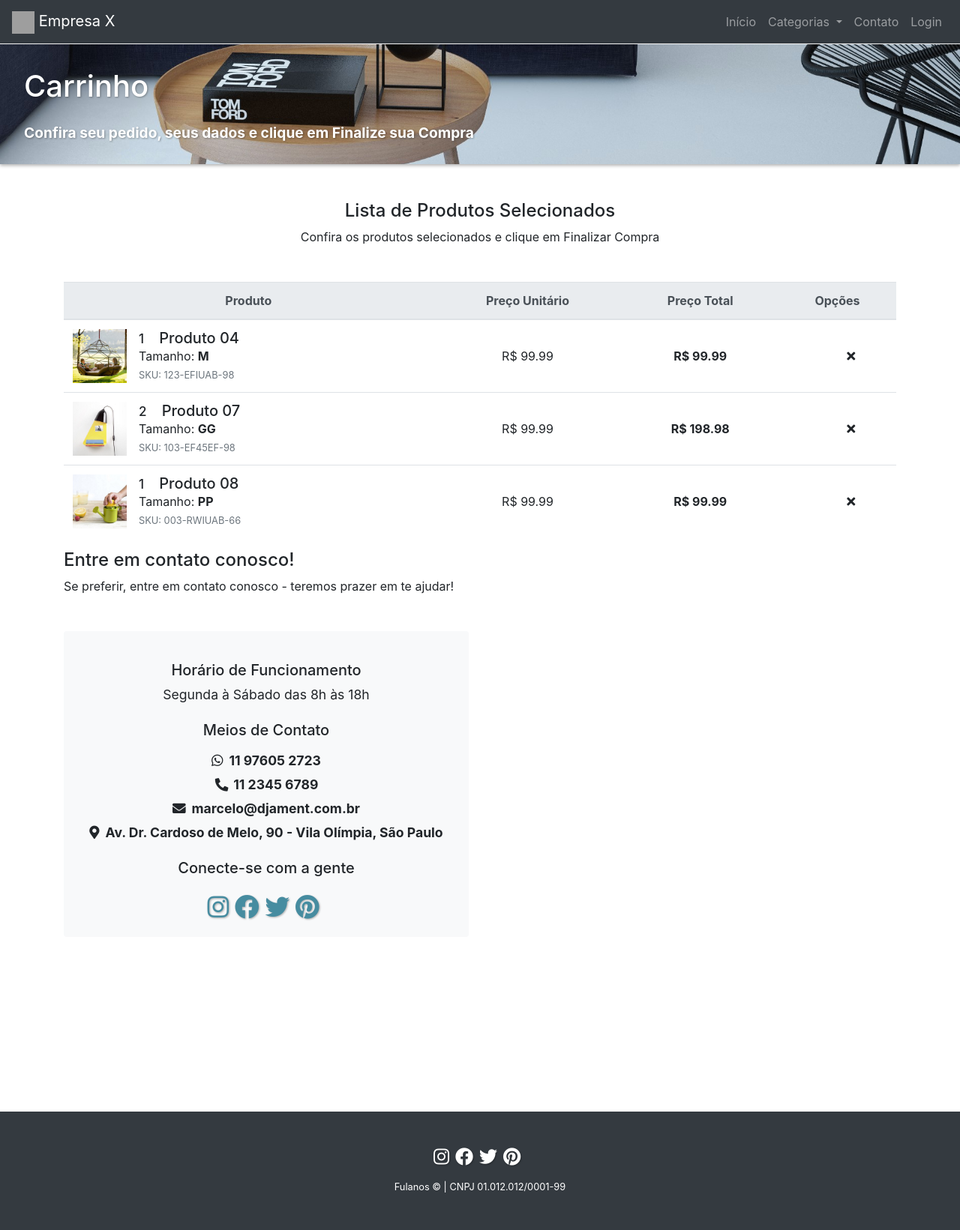
After one commit to Marcelo-Diament/template-site-bootstrap, a PHP site: page /carrinho.php in a window 1280 px wide. The commit adds this page. Shown: the whole page at 75% size. Run offline with PHP 8.4, Linux system fonts and the light colour scheme; some libraries are stand-ins or nearby versions; grey boxes are pictures that could not be loaded.

Commit message:
carrinho parcial

```diff
--- a/assets/css/style.css
+++ b/assets/css/style.css
@@ -37,6 +37,11 @@ a:visited {
 
 a:not(.btn) {
     color: inherit;
+}
+
+.table td,
+.table th {
+    vertical-align: middle !important;
 }
 
 /* HOME */
@@ -283,6 +288,27 @@ i.fa-phone {
     transform: rotateY(360deg)
 }
 
+/* Carrinho */
+#topoCarrinho {
+    background-color: #e5873c;
+    background-image: url(../img/banner-01.jpg);
+}
+.cart-qtd {
+    font-size: .85em;
+}
+.cart-size {
+    font-weight: bolder;
+}
+.cart-qtd:after {
+    font-family: "Font Awesome 5 Pro";
+    content: ' \f00d';
+    font-weight: lighter;
+    font-size: .85em;
+}
+.cart-subtotal-price {
+    font-weight: bolder;
+}
+
 /* Footer */
 footer .redes-sociais i {
     font-size: 1.5em;
--- /dev/null
+++ b/carrinho.php
@@ -0,0 +1,228 @@
+<?php require_once("./inc/head.php"); ?>
+<?php require_once("./inc/header.php"); ?>
+<main class="container-fluid">
+    <header class="topo-pagina p-3 mb-5" id="topoCarrinho">
+        <h1 class="p-3">Carrinho</h1>
+        <p class="px-3 pt-0 topo">Confira seu pedido, seus dados e clique em Finalize sua Compra</p>
+    </header>
+    <section class="container my-3">
+        <div class="row">
+            <article class="form col-12" id="formularioContato">
+                <h4 class="text-center">Lista de Produtos Selecionados</h4>
+                <p class="ml-0 mb-5 text-center">Confira os produtos selecionados e clique em Finalizar Compra</p>
+                <table class="table text-center">
+                    <thead class="thead-light">
+                        <tr>
+                            <th scope="col" colspan="2">Produto</th>
+                            <th scope="col" class="d-none d-md-table-cell">Preço Unitário</th>
+                            <th scope="col">Preço Total</th>
+                            <th scope="col">Opções</th>
+                        </tr>
+                    </thead>
+                    <tbody>
+                        <tr>
+                            <td colspan="2">
+                                <div class="d-flex align-items-start justify-content-start flex-column flex-md-row">
+                                    <img src="./assets/img/produto-04-440x440.jpg" alt="Produto 04" width="72" height="72">
+                                    <div class="text-left mx-0 mx-md-3">
+                                        <h5 class="my-0"><span class="cart-qtd">1</span> Produto 04</h5>
+                                        <p class="my-0">Tamanho: <span class="cart-size">M</span></p>
+                                        <small class="text-muted my-0">SKU: 123-EFIUAB-98</small>
+                                    </div>
+                                </div>
+                            </td>
+                            <td class="cart-unit-price d-none d-md-table-cell">R$ 99.99</td>
+                            <td class="cart-subtotal-price">R$ 99.99</td>
+                            <td>
+                                <a href="#" class="ml-3" data-toggle="modal" data-target="#modalProduto01"><i class="fas fa-pencil"></i></a>
+                                <a href="#" class="ml-3"><i class="fas fa-times"></i></a>
+                            </td>
+                            <!-- Modal Produto 01 -->
+                            <div class="modal fade mt-5" id="modalProduto01" tabindex="-1" role="dialog" aria-labelledby="modalProduto01Label" aria-hidden="true">
+                                <div class="modal-dialog" role="document">
+                                    <div class="modal-content">
+                                        <div class="modal-header">
+                                            <h5 class="modal-title" id="modalProduto01Label">Item 01</h5>
+                                            <button type="button" class="close" data-dismiss="modal" aria-label="Close">
+                                                <span aria-hidden="true">&times;</span>
+                                            </button>
+                                        </div>
+                                        <div class="modal-body">
+                                            <form action="carrinho.php" method="post" id="formProduto01Edit">
+                                                <div class="form-row">
+                                                    <div class="form-group col">
+                                                        <label for="tamanhoProduto01">Tamanhos</label>
+                                                        <select class="form-control" name="tamanhoProduto01" id="tamanhoProduto01" required>
+                                                            <option value="" disabled selected>--</option>
+                                                            <?php $tamanhos = ["PP", "P", "M", "G", "GG"]; ?>
+                                                            <?php foreach ($tamanhos as $tamanho) : ?>
+                                                                <option value="<?= $tamanho ?>"><?= $tamanho ?></option>
+                                                            <?php endforeach; ?>
+                                                        </select>
+                                                    </div>
+                                                    <div class="form-group col">
+                                                        <label for="quantidadeProduto01">Quantidade</label>
+                                                        <input type="number" class="form-control" id="quantidadeProduto01" step="1" min="1" value="1" required>
+                                                    </div>
+                                                </div>
+                                                <div class="form-group clearfix">
+                                                    <button type="submit" class="mx-auto my-2 btn btn-info btn-lg col-md-3 float-right">Atualizar</button>
+                                                </div>
+                                            </form>
+                                        </div>
+                                    </div>
+
+                                </div>
+                            </div>
+                            <!-- /Modal Produto 01 -->
+                        </tr>
+                        <tr>
+                            <td colspan="2">
+                                <div class="d-flex align-items-start justify-content-start flex-column flex-md-row">
+                                    <img src="./assets/img/produto-07-440x440.jpg" alt="Produto 07" width="72" height="72">
+                                    <div class="text-left mx-0 mx-md-3">
+                                        <h5 class="my-0"><span class="cart-qtd">2</span> Produto 07</h5>
+                                        <p class="my-0">Tamanho: <span class="cart-size">GG</span></p>
+                                        <small class="text-muted my-0">SKU: 103-EF45EF-98</small>
+                                    </div>
+                                </div>
+                            </td>
+                            <td class="cart-unit-price d-none d-md-table-cell">R$ 99.99</td>
+                            <td class="cart-subtotal-price">R$ 198.98</td>
+                            <td>
+                                <a href="" class="ml-3" data-toggle="modal" data-target="#modalProduto02"><i class="fas fa-pencil"></i></a>
+                                <a href="" class="ml-3"><i class="fas fa-times"></i></a>
+                            </td>
+                            <!-- Modal Produto 02 -->
+                            <div class="modal fade mt-5" id="modalProduto02" tabindex="-1" role="dialog" aria-labelledby="modalProduto02Label" aria-hidden="true">
+                                <div class="modal-dialog" role="document">
+                                    <div class="modal-content">
+                                        <div class="modal-header">
+                                            <h5 class="modal-title" id="modalProduto02Label">Item 02</h5>
+                                            <button type="button" class="close" data-dismiss="modal" aria-label="Close">
+                                                <span aria-hidden="true">&times;</span>
+                                            </button>
+                                        </div>
+                                        <div class="modal-body">
+                                            <form action="carrinho.php" method="post" id="formProduto02Edit">
+                                                <div class="form-row">
+                                                    <div class="form-group col">
+                                                        <label for="tamanhoProduto02">Tamanhos</label>
+                                                        <select class="form-control" name="tamanhoProduto02" id="tamanhoProduto02" required>
+                                                            <option value="" disabled selected>--</option>
+                                                            <?php $tamanhos = ["PP", "P", "M", "G", "GG"]; ?>
+                                                            <?php foreach ($tamanhos as $tamanho) : ?>
+                                                                <option value="<?= $tamanho ?>"><?= $tamanho ?></option>
+                                                            <?php endforeach; ?>
+                                                        </select>
+                                                    </div>
+                                                    <div class="form-group col">
+                                                        <label for="quantidadeProduto02">Quantidade</label>
+                                                        <input type="number" class="form-control" id="quantidadeProduto02" step="1" min="1" value="1" required>
+                                                    </div>
+                                                </div>
+                                                <div class="form-group clearfix">
+                                                    <button type="submit" class="mx-auto my-2 btn btn-info btn-lg col-md-3 float-right">Atualizar</button>
+                                                </div>
+                                            </form>
+                                        </div>
+                                    </div>
+
+                                </div>
+                            </div>
+                            <!-- /Modal Produto 02 -->
+                        </tr>
+                        <tr>
+                            <td colspan="2">
+                                <div class="d-flex align-items-start justify-content-start flex-column flex-md-row">
+                                    <img src="./assets/img/produto-08-440x440.jpg" alt="Produto 08" width="72" height="72">
+                                    <div class="text-left mx-0 mx-md-3">
+                                        <h5 class="my-0"><span class="cart-qtd">1</span> Produto 08</h5>
+                                        <p class="my-0">Tamanho: <span class="cart-size">PP</span></p>
+                                        <small class="text-muted my-0">SKU: 003-RWIUAB-66</small>
+                                    </div>
+                                </div>
+                            </td>
+                            <td class="cart-unit-price d-none d-md-table-cell">R$ 99.99</td>
+                            <td class="cart-subtotal-price">R$ 99.99</td>
+                            <td>
+                                <a href="" class="ml-3" data-toggle="modal" data-target="#modalProduto03"><i class="fas fa-pencil"></i></a>
+                                <a href="" class="ml-3"><i class="fas fa-times"></i></a>
+                            </td>
+                            <!-- Modal Produto 03 -->
+                            <div class="modal fade mt-5" id="modalProduto03" tabindex="-1" role="dialog" aria-labelledby="modalProduto03Label" aria-hidden="true">
+                                <div class="modal-dialog" role="document">
+                                    <div class="modal-content">
+                                        <div class="modal-header">
+                                            <h5 class="modal-title" id="modalProduto03Label">Item 03</h5>
+                                            <button type="button" class="close" data-dismiss="modal" aria-label="Close">
+                                                <span aria-hidden="true">&times;</span>
+                                            </button>
+                                        </div>
+                                        <div class="modal-body">
+                                            <form action="carrinho.php" method="post" id="formProduto03Edit">
+                                                <div class="form-row">
+                                                    <div class="form-group col">
+                                                        <label for="tamanhoProduto03">Tamanhos</label>
+                                                        <select class="form-control" name="tamanhoProduto03" id="tamanhoProduto03" required>
+                                                            <option value="" disabled selected>--</option>
+                                                            <?php $tamanhos = ["PP", "P", "M", "G", "GG"]; ?>
+                                                            <?php foreach ($tamanhos as $tamanho) : ?>
+                                                                <option value="<?= $tamanho ?>"><?= $tamanho ?></option>
+                                                            <?php endforeach; ?>
+                                                        </select>
+                                                    </div>
+                                                    <div class="form-group col">
+                                                        <label for="quantidadeProduto03">Quantidade</label>
+                                                        <input type="number" class="form-control" id="quantidadeProduto03" step="1" min="1" value="1" required>
+                                                    </div>
+                                                </div>
+                                                <div class="form-group clearfix">
+                                                    <button type="submit" class="mx-auto my-2 btn btn-info btn-lg col-md-3 float-right">Atualizar</button>
+                                                </div>
+                                            </form>
+                                        </div>
+                                    </div>
+
+                                </div>
+                            </div>
+                            <!-- /Modal Produto 03 -->
+                        </tr>
+                    </tbody>
+                </table>
+
+            </article>
+            <article class="dados-contato col-12 col-md-6" id="dadosContato">
+                <h4>Entre em contato conosco!</h4>
+                <p class="ml-0">Se preferir, entre em contato conosco - teremos prazer em te ajudar!</p>
+                <ul class="mt-5 p-4 rounded bg-light">
+                    <li class="mt-3 mb-5 horario">
+                        <h5 class="mb-2 text-center">Horário de Funcionamento</h5>
+                        <p class="text-center">Segunda à Sábado das 8h às 18h</p>
+                    </li>
+                    <h5 class="mb-3 text-center">Meios de Contato</h5>
+                    <li class="text-center"><a href="https://wa.me/+5511976052723?text=Ol%C3%A1,%0D%0A%0D%0AAcessei%20o%20site%20e%20gostaria%20de%20saber%20mais%20sobre%0D%0A" title="Envie um zap pra gente!"><i class="fab fa-whatsapp mr-2"></i>11 97605 2723</a></li>
+                    <li class="text-center"><a href="tel:+5511976052723" title="Ligue para a gente"><i class="fas fa-phone mr-2"></i>11 2345 6789</a></li>
+                    <li class="text-center"><a href="mailto:contato@djament.com.br" title="Envie um email para a gente"><i class="fas fa-envelope mr-2"></i>marcelo@djament.com.br</a></li>
+                    <li class="text-center"><a href="https://g.page/digitalhousebrasil?share" target="_blank" title="Veja nosso endereço no Google Maps"><i class="fa fa-map-marker-alt mr-2"></i>Av. Dr. Cardoso de Melo, 90 - Vila Olímpia, São Paulo</a></li>
+                    <li class="mt-3 mb-5 redes-sociais">
+                        <h5 class="mb-4 text-center">Conecte-se com a gente</h5>
+                        <div class="d-flex flex-row flex-nowrap justify-content-center">
+                            <a href="#" target="_blank" title="Acesse nosso Insta"><i class="fab fa-instagram mr-2"></i></a>
+                            <a href="#" target="_blank" title="Acesse nosso Face"><i class="fab fa-facebook mr-2"></i></a>
+                            <a href="#" target="_blank" title="Acesse nosso Twitter"><i class="fab fa-twitter mr-2"></i></a>
+                            <a href="#" target="_blank" title="Acesse nosso Pinterest"><i class="fab fa-pinterest mr-2"></i></a>
+                        </div>
+                    </li>
+                </ul>
+                <a href="./produto.php"><img src="" alt=""></a>
+            </article>
+        </div>
+        <div class="row">
+            <article class="col-12 my-5">
+
+            </article>
+        </div>
+    </section>
+</main>
+<?php require_once("./inc/footer.php"); ?>
--- a/inc/footer.php
+++ b/inc/footer.php
@@ -12,7 +12,7 @@
   </div>
 </footer>
 <!-- Modal Login -->
-<div class="modal fade" id="modalLogin" tabindex="-1" role="dialog" aria-labelledby="modalLoginLabel" aria-hidden="true">
+<div class="modal fade mt-5" id="modalLogin" tabindex="-1" role="dialog" aria-labelledby="modalLoginLabel" aria-hidden="true">
   <div class="modal-dialog" role="document">
     <div id="carrosselModalLogin" class="carousel slide carousel-fade" data-interval="false">
       <div class="carousel-inner">
```
Also changed, not shown: produto.php (+4 -4 lines).
